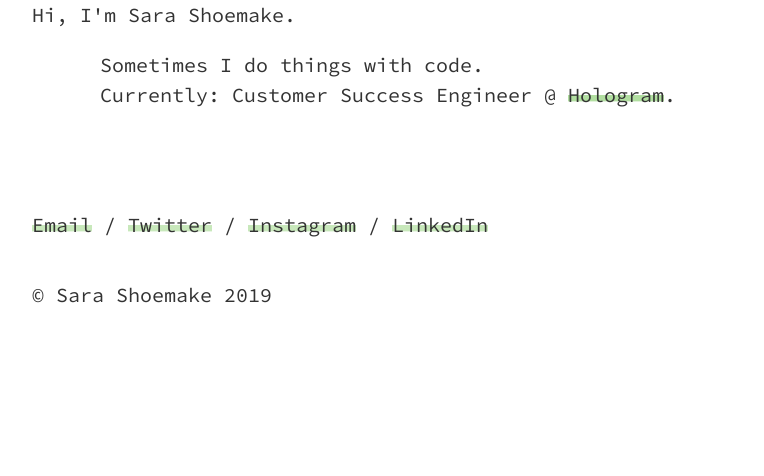
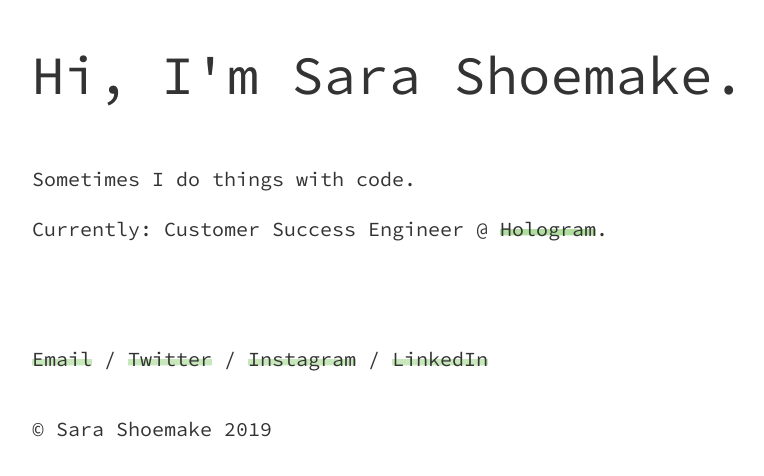
Before and after one commit to sarashoemake/website, a Jekyll site: the page built from index.html, in a window 1280 px wide. Shown: the top 476 px of the page, without its empty margins (140-904 px from the left). Built offline with Jekyll 4.4.1, drawn with Linux system fonts in a browser that asks for light colours.

Commit message:
fix spacing

```diff
--- a/index.html
+++ b/index.html
@@ -5,10 +5,12 @@ layout: default
 ---
 <title>Sara Shoemake</title>
 <div class="container -alternate1">
-  <p class="">
+  <p class="about">
     Hi, I'm Sara Shoemake.
   </p>
-<div class="container -alternate2"
+</div>
+<div class="container -alternate2">
+  <div>
     <p class="">
      Sometimes I do things with code.
    </p>
```
Lines whose indentation alone changed are shown as unchanged.
